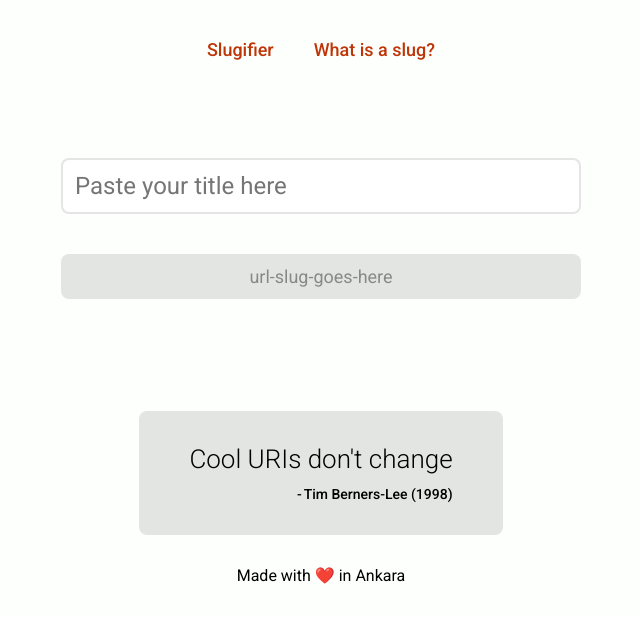
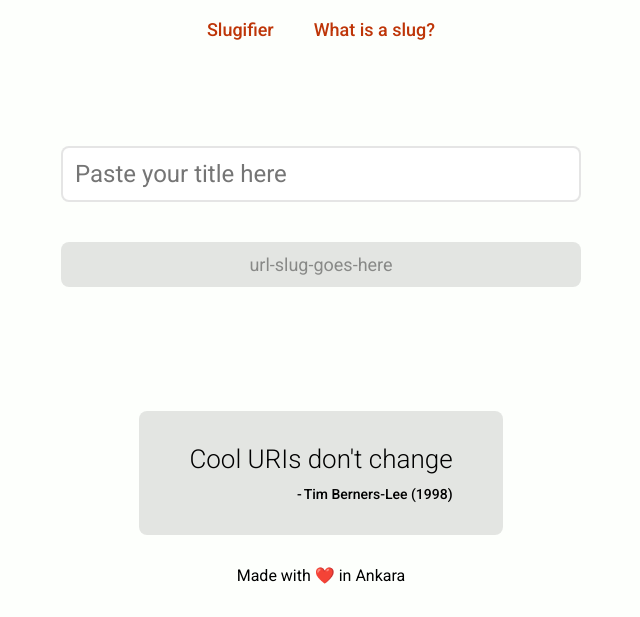
Before and after one commit to th0th/slugifier, a Gatsby site: page / in a window 1280 px wide. Shown: the part 183-800 px from the top of the page, without its empty margins (319-959 px from the left). Built offline with nearby package versions, Linux system fonts and the light colour scheme; Gatsby itself is replaced by a stand-in of ours.

Commit message:
used flex to layout slugifier better.

```diff
--- a/src/components/Header/index.jsx
+++ b/src/components/Header/index.jsx
@@ -35,8 +35,6 @@ const Nav = styled.nav`
   max-width: 100%;
 
   margin: auto;
-
-  padding: 20px 40px;
 
   & > ul {
     display: flex;
--- a/src/components/Slugifier/index.jsx
+++ b/src/components/Slugifier/index.jsx
@@ -13,11 +13,20 @@ import {
 } from '@/common/style';
 
 const Wrapper = styled.div`
+  flex: 1;
+
+  display: flex;
+  flex-direction: column;
+  justify-content: center;
+
   width: 600px;
   max-width: 100%;
 
   margin: auto;
-  padding: 40px;
+  padding: 0 40px;
+`;
+
+const Content = styled.div`
 `;
 
 const Input = styled.input`
@@ -108,6 +117,7 @@ export default class Slugifier extends React.Component {
 
     return (
       <Wrapper>
+        <Content>
           <Input
             type="text"
             name="input"
@@ -148,6 +158,7 @@ export default class Slugifier extends React.Component {
               {isCopied ? 'Done!' : 'Copy'}
             </Tooltip>
           )}
+        </Content>
       </Wrapper>
     );
   }
```
Lines whose indentation alone changed are shown as unchanged.
